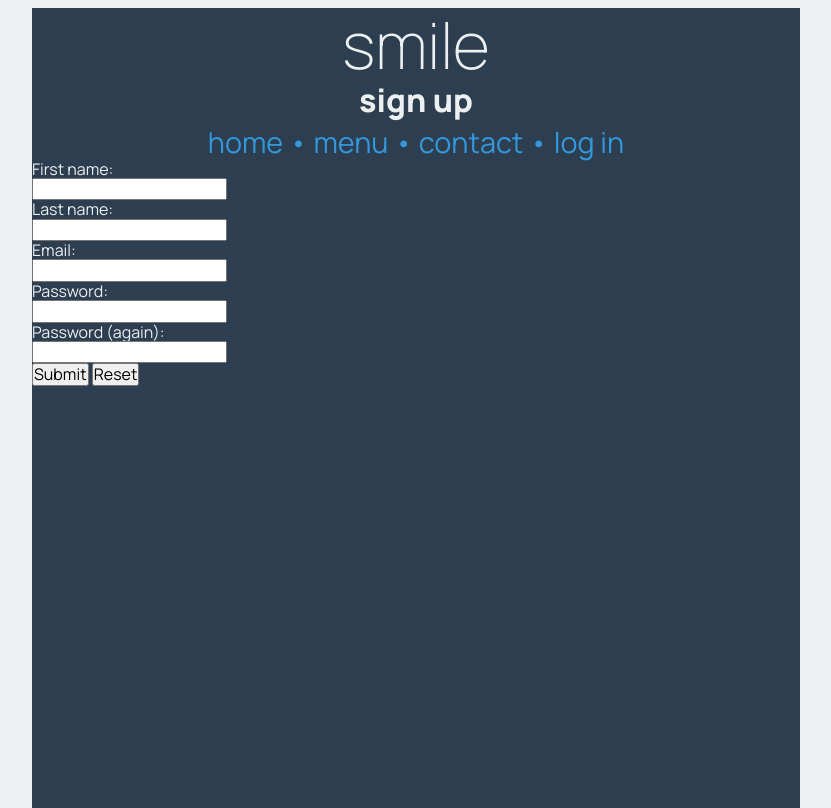
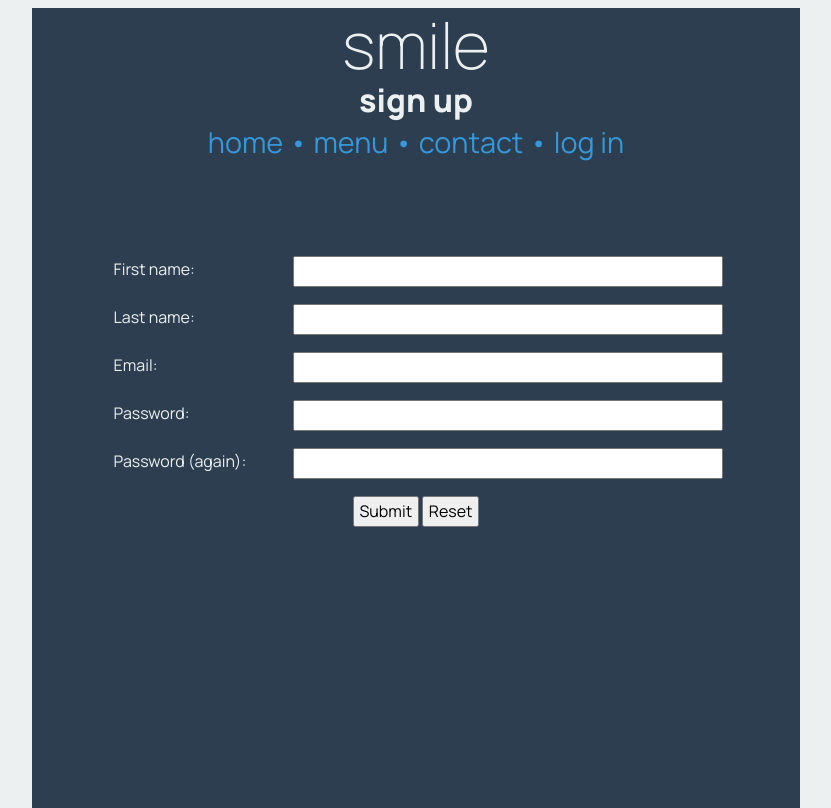
Before and after one commit to OliverSuperCoolAndVeryGoodSchoolAccount/stride, a Flask app: page /signup in a window 1280 px wide. Shown: the whole page, without its empty margins (224-1055 px from the left). Run offline with Flask 2, Linux system fonts and the light colour scheme.

Commit message:
Style login and signup forms

```diff
--- a/static/smile.css
+++ b/static/smile.css
@@ -1,7 +1,7 @@
 * {
     font-family: 'Manrope', sans-serif;
-    padding:0;
-    margin:0;
+    padding: 0;
+    margin: 0;
     box-sizing: border-box;
 }
 
@@ -12,13 +12,21 @@ body {
 .container {
     width: 60vw;
     margin: auto;
-    background-color: rgba(44, 62, 80,1.0);
-    color:rgba(236, 240, 241, 1.0);
-    min-height:100vh;
+    background-color: rgba(44, 62, 80, 1.0);
+    color: rgba(236, 240, 241, 1.0);
+    min-height: 100vh;
 }
-img{
-    max-width:100%;
+
+.container::after {
+    content: "";
+    clear: both;
+    display: table;
 }
+
+img {
+    max-width: 100%;
+}
+
 h1 {
     text-align: center;
     font-weight: 200;
@@ -43,17 +51,47 @@ a, a:visited {
     text-decoration: none;
 }
 
-.product-box{
-    width:13vw;
-    float:left;
-    padding:0.5rem;
-    margin:1vw;
-    background-color:rgba(236, 240, 241, 1.0);
-    color:rgba(44, 62, 80,1.0);
+.product-box {
+    width: 13vw;
+    float: left;
+    padding: 0.5rem;
+    margin: 1vw;
+    background-color: rgba(236, 240, 241, 1.0);
+    color: rgba(44, 62, 80, 1.0);
 }
-.product-box h3{
-    font-size:1.2rem;
+
+.product-box h3 {
+    font-size: 1.2rem;
 }
-.product-box p{
+
+.product-box p {
     font-size: 0.8rem;
 }
+.myform{
+    width:80%;
+    margin:auto;
+    padding-top: 3rem;
+}
+.form-group{
+    padding-top: 3rem;
+}
+.form-label{
+    width:30%;
+    float:left;
+    padding:0.3rem;
+}
+.form-element{
+    width:70%;
+    float:left;
+}
+.button-group{
+    margin-top:3rem;
+    text-align: center;
+}
+.button-group input{
+    padding:0.3rem;
+}
+.form-group input{
+    padding:0.3rem;
+    width:100%;
+}
```
